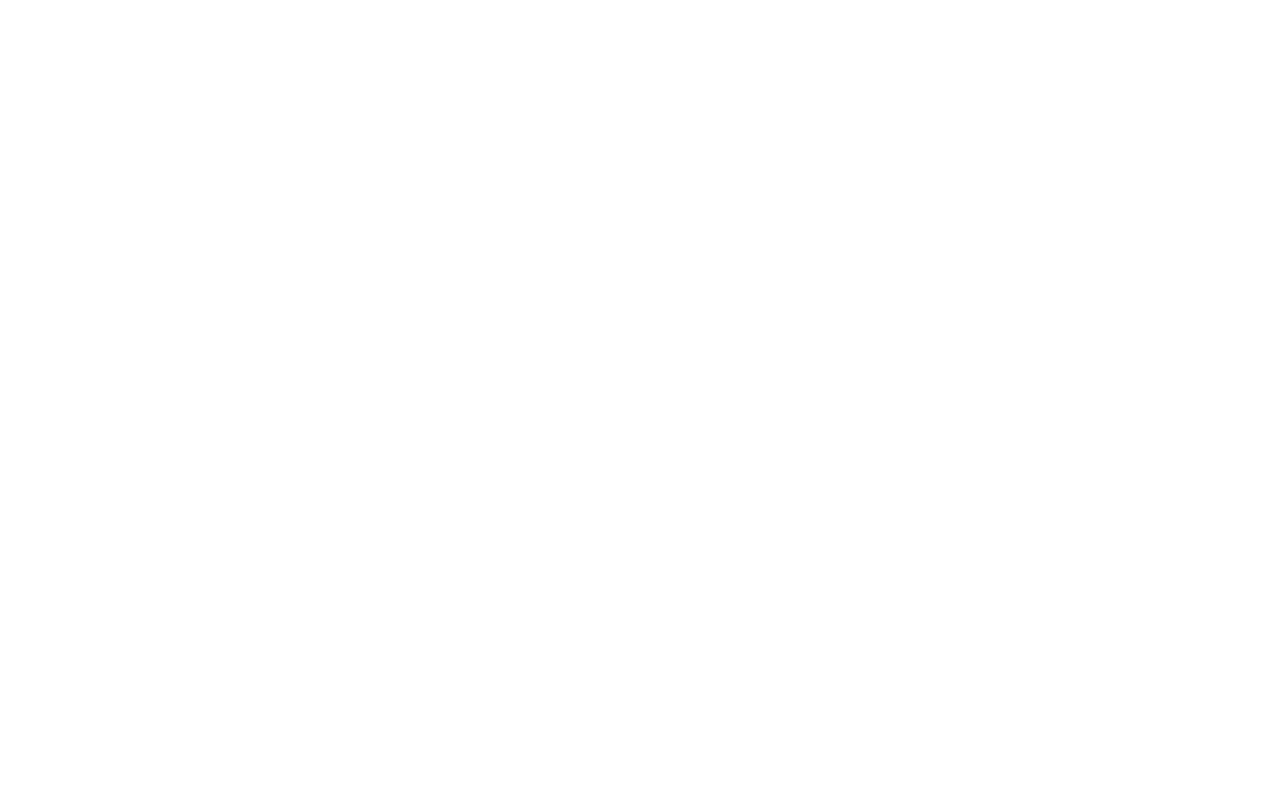
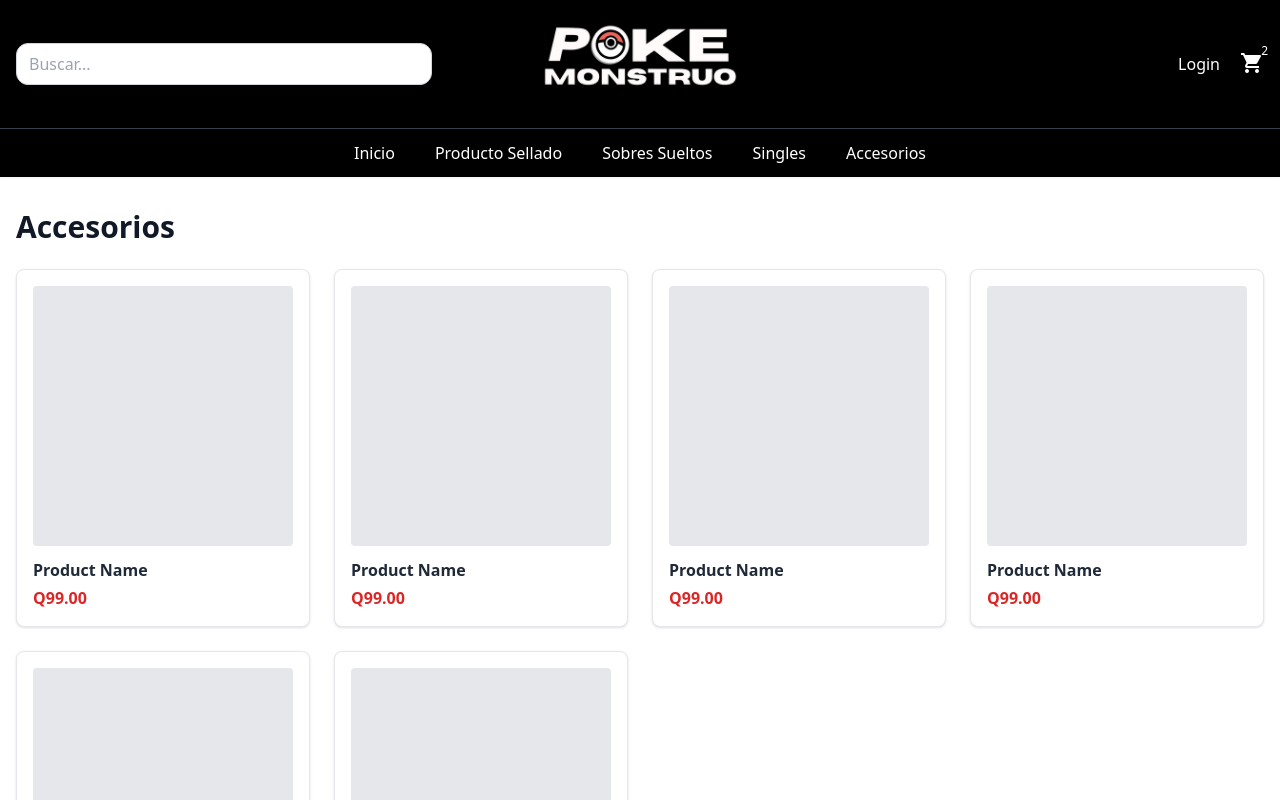
Before and after one commit to PhilipFalla/PokeMonstruo, an Angular app in the folder frontend/: page /productos/accesorios in a window 1280 px wide. Before the commit this address led to /. Shown: the top 800 px of the page. Built offline with nearby package versions, Linux system fonts and the light colour scheme.

Commit message:
Catalogues by category

```diff
--- a/frontend/src/app/app.routes.ts
+++ b/frontend/src/app/app.routes.ts
@@ -2,5 +2,11 @@ import { Routes } from '@angular/router';
 import { Home } from './home/home';
 
 export const routes: Routes = [
-  { path: '', component: Home }
+  { path: '', component: Home },
+  {
+    path: 'productos/:category',
+    loadComponent: () =>
+      import('./pages/products-list/products-list')
+        .then(m => m.ProductsListComponent)
+  }
 ];
--- /dev/null
+++ b/frontend/src/app/pages/auth/auth.html
@@ -0,0 +1 @@
+<p>auth works!</p>
--- /dev/null
+++ b/frontend/src/app/pages/products-list/products-list.html
@@ -0,0 +1,25 @@
+<app-header-nav></app-header-nav>
+
+<div class="container mx-auto px-4 py-8">
+
+  <h1 class="text-3xl font-bold mb-6 text-gray-900">
+    {{ title }}
+  </h1>
+
+  <div class="grid grid-cols-2 sm:grid-cols-3 md:grid-cols-4 gap-6">
+
+    <!-- Product card (example) -->
+    <div
+      *ngFor="let p of [1,2,3,4,5,6]"
+      class="bg-white shadow rounded-lg p-4 border hover:shadow-lg transition"
+    >
+      <div class="aspect-square bg-gray-200 rounded mb-3"></div>
+      <h2 class="font-semibold text-gray-800 mb-1">Product Name</h2>
+      <p class="text-red-600 font-bold">Q99.00</p>
+    </div>
+
+  </div>
+
+</div>
+
+<app-footer></app-footer>
--- /dev/null
+++ b/frontend/src/app/pages/products-list/products-list.ts
@@ -0,0 +1,42 @@
+import { Component } from '@angular/core';
+import { ActivatedRoute } from '@angular/router';
+import { CommonModule } from '@angular/common';
+
+import { HeaderNav } from '../../shared/header-nav/header-nav';
+import { Footer } from '../../shared/footer/footer';
+
+@Component({
+  selector: 'app-products-list',
+  standalone: true,
+  imports: [
+    CommonModule,
+    HeaderNav,
+    Footer
+  ],
+  templateUrl: './products-list.html',
+})
+export class ProductsListComponent {
+
+  category = '';
+  title = '';
+
+  constructor(private route: ActivatedRoute) {
+    this.route.paramMap.subscribe(params => {
+      this.category = params.get('category') || '';
+      this.title = this.mapCategoryToTitle(this.category);
+
+      // HERE you would load products from API depending on category
+      // this.productService.getByCategory(this.category).subscribe(...)
+    });
+  }
+
+  mapCategoryToTitle(category: string): string {
+    switch (category) {
+      case 'sellado': return 'Producto Sellado';
+      case 'singles': return 'Singles';
+      case 'accesorios': return 'Accesorios';
+      case 'sobres': return 'Sobres Sueltos';
+      default: return 'Productos';
+    }
+  }
+}
--- a/frontend/src/app/shared/header-nav/header-nav.html
+++ b/frontend/src/app/shared/header-nav/header-nav.html
@@ -11,7 +11,9 @@
 
     <!-- Center: logo -->
     <div class="w-1/3 flex justify-center">
-      <img src="assets/logo.avif" class="h-14 mb-4" />
+      <a routerLink="/">
+        <img src="assets/logo.avif" class="h-20 mb-4 cursor-pointer" />
+      </a>
     </div>
 
     <!-- Right side: login + cart -->
@@ -28,11 +30,21 @@
   <!-- NAVBAR -->
   <nav class="bg-black border-t border-gray-700">
     <ul class="max-w-container mx-auto flex justify-center gap-10 py-3 text-white font-medium">
-      <li class="hover:text-accent cursor-pointer">Inicio</li>
-      <li class="hover:text-accent cursor-pointer">Producto Sellado</li>
-      <li class="hover:text-accent cursor-pointer">Sobres Sueltos</li>
-      <li class="hover:text-accent cursor-pointer">Singles</li>
-      <li class="hover:text-accent cursor-pointer">Accesorios</li>
+      <li>
+        <a routerLink="/" class="hover:text-accent transition-colors">Inicio</a>
+      </li>
+      <li>
+        <a routerLink="/productos/sellados" class="hover:text-accent transition-colors">Producto Sellado</a>
+      </li>
+      <li>
+        <a routerLink="/productos/sobres" class="hover:text-accent transition-colors">Sobres Sueltos</a>
+      </li>
+      <li>
+        <a routerLink="/productos/singles" class="hover:text-accent transition-colors">Singles</a>
+      </li>
+      <li>
+        <a routerLink="/productos/accesorios" class="hover:text-accent transition-colors">Accesorios</a>
+      </li>
     </ul>
   </nav>
 </header>
--- a/frontend/src/app/shared/header-nav/header-nav.ts
+++ b/frontend/src/app/shared/header-nav/header-nav.ts
@@ -1,9 +1,11 @@
 import { Component } from '@angular/core';
+import { RouterModule } from '@angular/router';
 
 @Component({
   selector: 'app-header-nav',
   standalone: true,
+  imports: [RouterModule],
   templateUrl: './header-nav.html',
   styleUrl: './header-nav.css',
 })
-export class HeaderNav { }
+export class HeaderNav {}
```
Also changed, not shown: frontend/src/app/pages/auth/auth.ts (added, +11 -0 lines), frontend/src/app/pages/auth/auth.css (added), frontend/src/app/pages/products-list/products-list.css (added), 2 other files (tests, documents, lock files or other folders).
